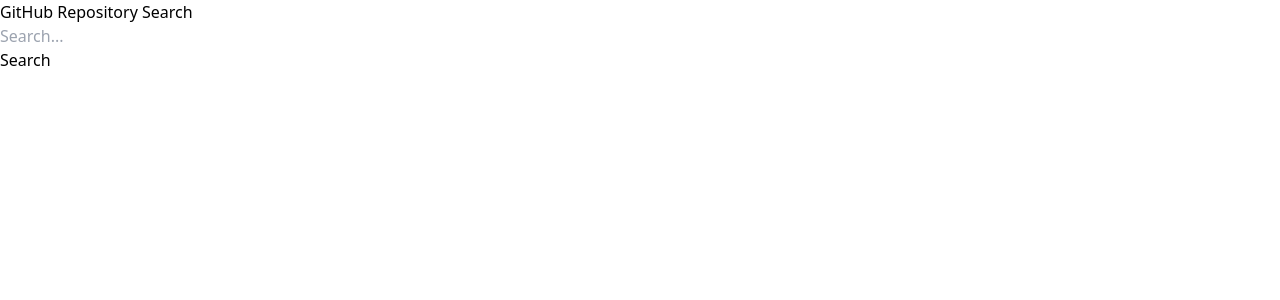
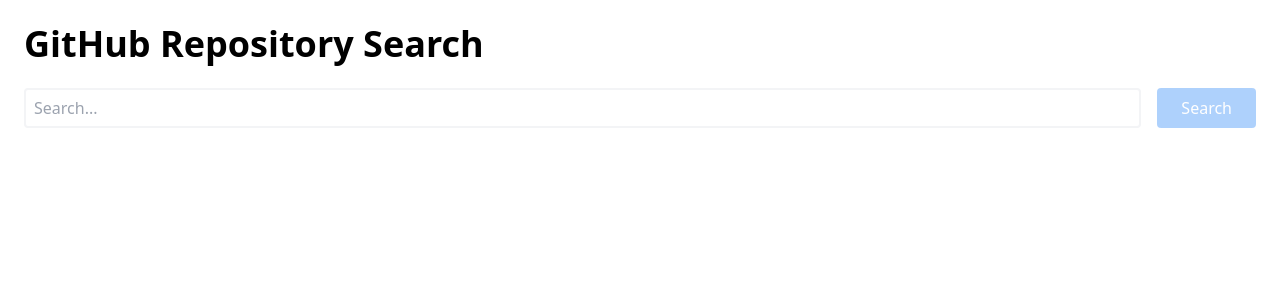
Before and after one commit to hakshu25/github-repo-search, a Vue app: page / in a window 1280 px wide. Shown: the top 300 px of the page. Built offline with nearby package versions, Linux system fonts and the light colour scheme.

Commit message:
ヘッダー部のスタイルをtailwindで調整

```diff
--- a/src/components/SearchField.vue
+++ b/src/components/SearchField.vue
@@ -1,18 +1,25 @@
 <template>
-  <div>
-    <input placeholder="Search..." type="text" v-model="searchStr" />
-    <p class="control">
+  <div class="flex flex-wrap">
+    <div class="flex-grow">
+      <input
+        placeholder="Search..."
+        type="text"
+        v-model="searchStr"
+        class="border-gray-100 border-2 rounded h-10 w-full p-2"
+      />
+    </div>
+    <div class="flex-grow-0 ml-4">
       <button
         id="search-btn"
         v-bind:class="{ 'is-loading': isLoading }"
-        class="button is-info"
+        class="h-10 bg-blue-400 text-white py-2 px-6 rounded disabled:opacity-50"
         type="submit"
         v-bind:disabled="!searchStr || isLoading"
         v-on:click="searchRepo"
       >
         Search
       </button>
-    </p>
+    </div>
   </div>
 </template>
 <script>
--- a/src/components/SearchPage.vue
+++ b/src/components/SearchPage.vue
@@ -1,7 +1,7 @@
 <template>
   <div>
-    <div class="bottom-gap">
-      <h2 class="title is-2">GitHub Repository Search</h2>
+    <div class="m-6">
+      <h2 class="text-4xl font-semibold mb-6">GitHub Repository Search</h2>
       <SearchField
         v-bind:is-loading="isLoading"
         v-on:search-repo="searchRepo($event)"
--- a/tailwind.config.js
+++ b/tailwind.config.js
@@ -5,7 +5,9 @@
     extend: {},
   },
   variants: {
-    extend: {},
+    extend: {
+      opacity: ['disabled'],
+    },
   },
   plugins: [],
 };
```
